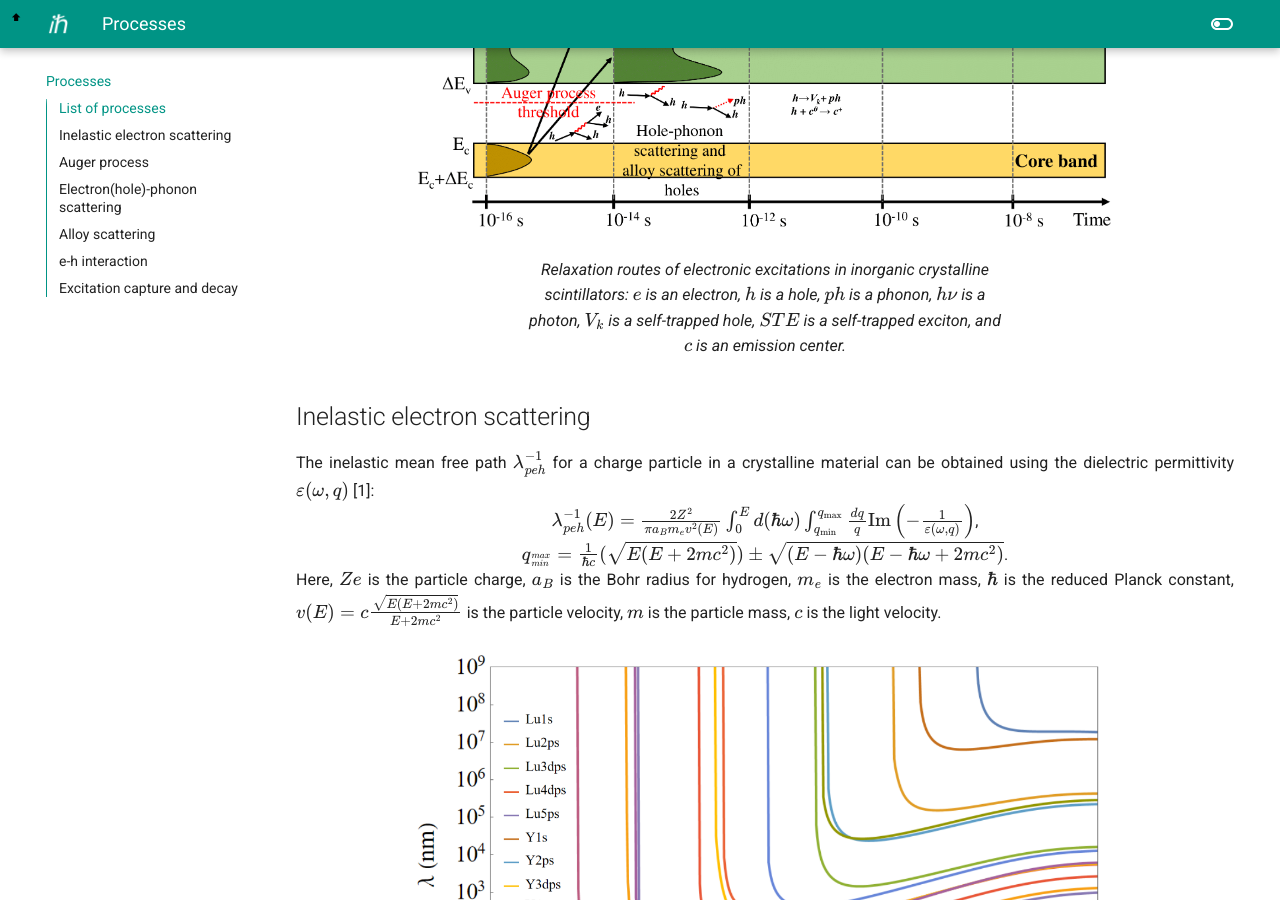
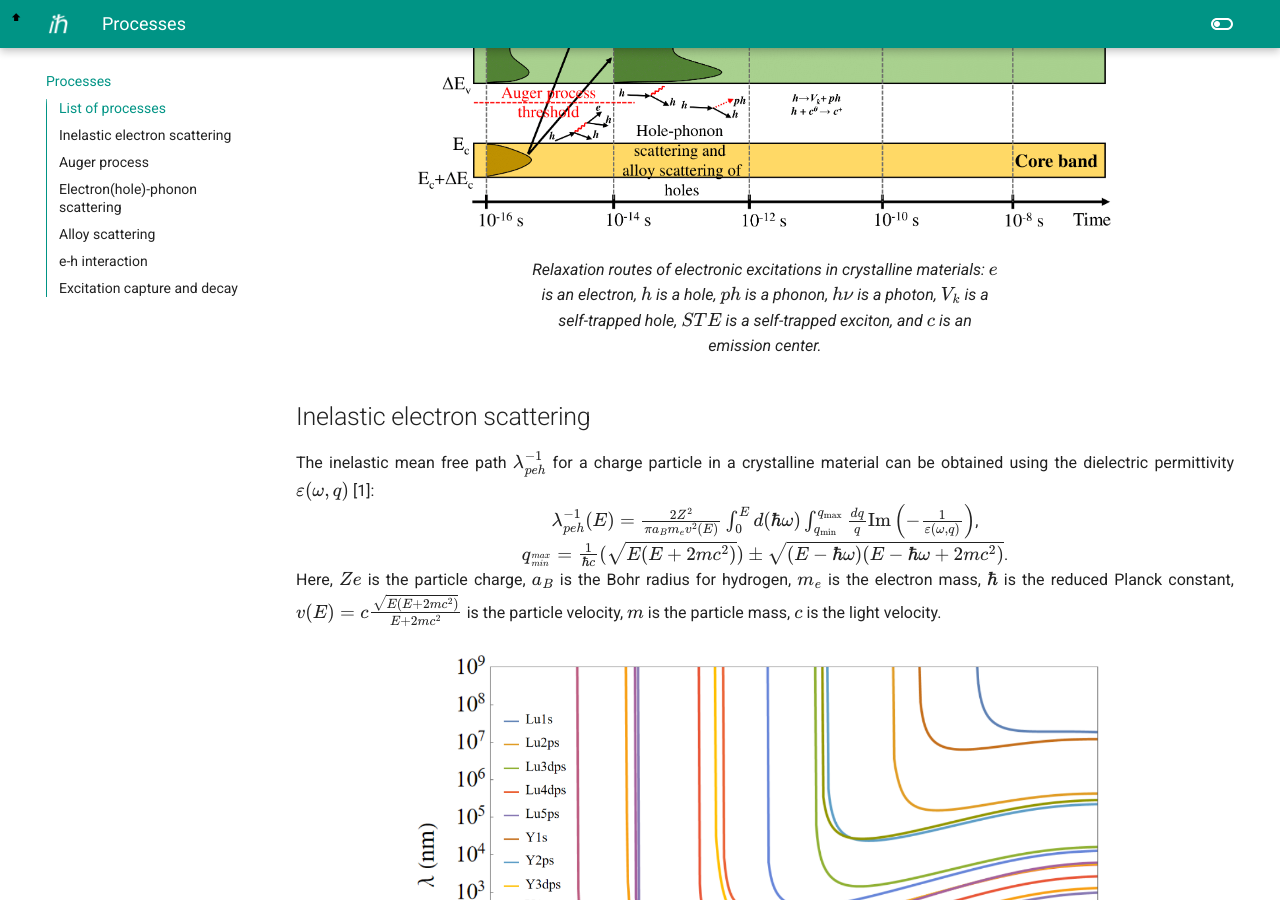
Before and after one commit to YauheniTalochkaN/CMAP_Docs, an MkDocs documentation site: the page built from docs/processes.md, in a window 1280 px wide and 900 px high, scrolled down 527 px. Built offline with MkDocs 1.6.1 and Material for MkDocs 9.7.7, drawn with Linux system fonts in a browser that asks for light colours.

Commit message:
one more minor update

```diff
--- a/docs/processes.md
+++ b/docs/processes.md
@@ -2,7 +2,7 @@
 In this section the list of processes implemented in CMAP and methods to obtain input data are described.
 <div style="text-align:center">
   <img src="../images/Process_diagram.png" alt="" width="700">
-  <figcaption>Relaxation routes of electronic excitations in inorganic crystalline scintillators: $e$ is an electron, $h$ is a hole, $ph$ is a phonon, $h\nu$ is a photon, $V_k$ is a self-trapped hole, $STE$ is a self-trapped exciton, and $c$ is an emission center.</figcaption>
+  <figcaption>Relaxation routes of electronic excitations in crystalline materials: $e$ is an electron, $h$ is a hole, $ph$ is a phonon, $h\nu$ is a photon, $V_k$ is a self-trapped hole, $STE$ is a self-trapped exciton, and $c$ is an emission center.</figcaption>
 </div>
 
 ## Inelastic electron scattering
```
